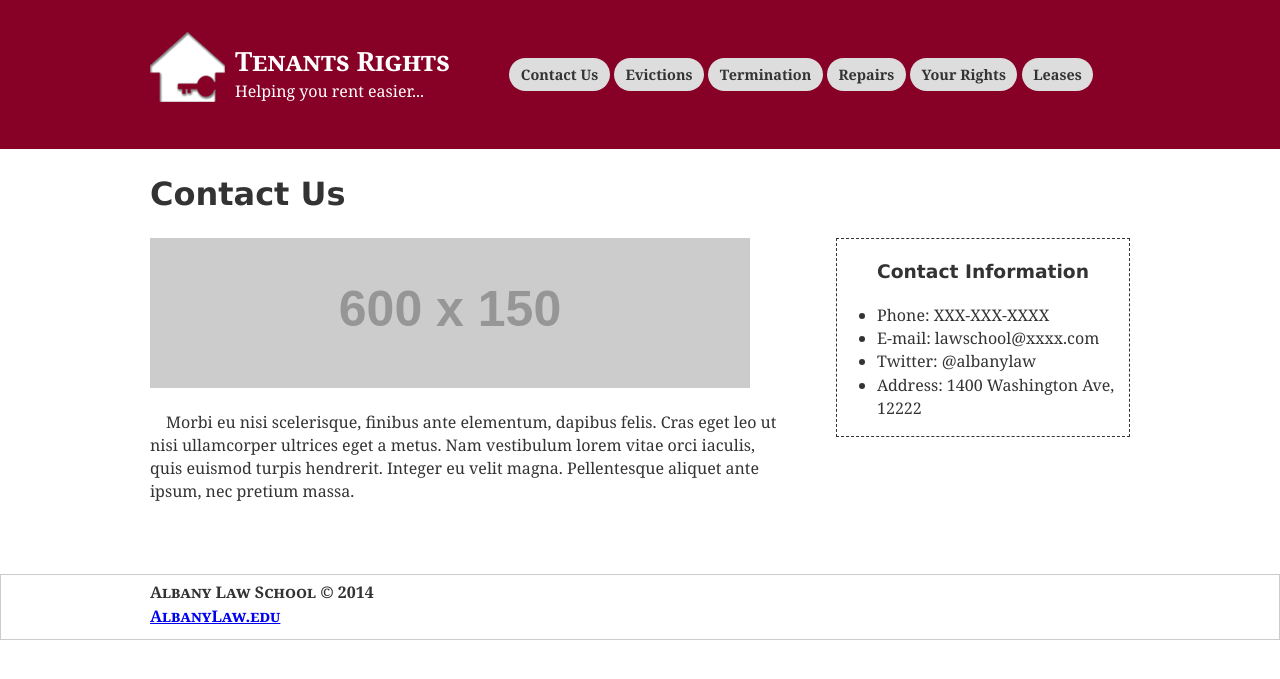
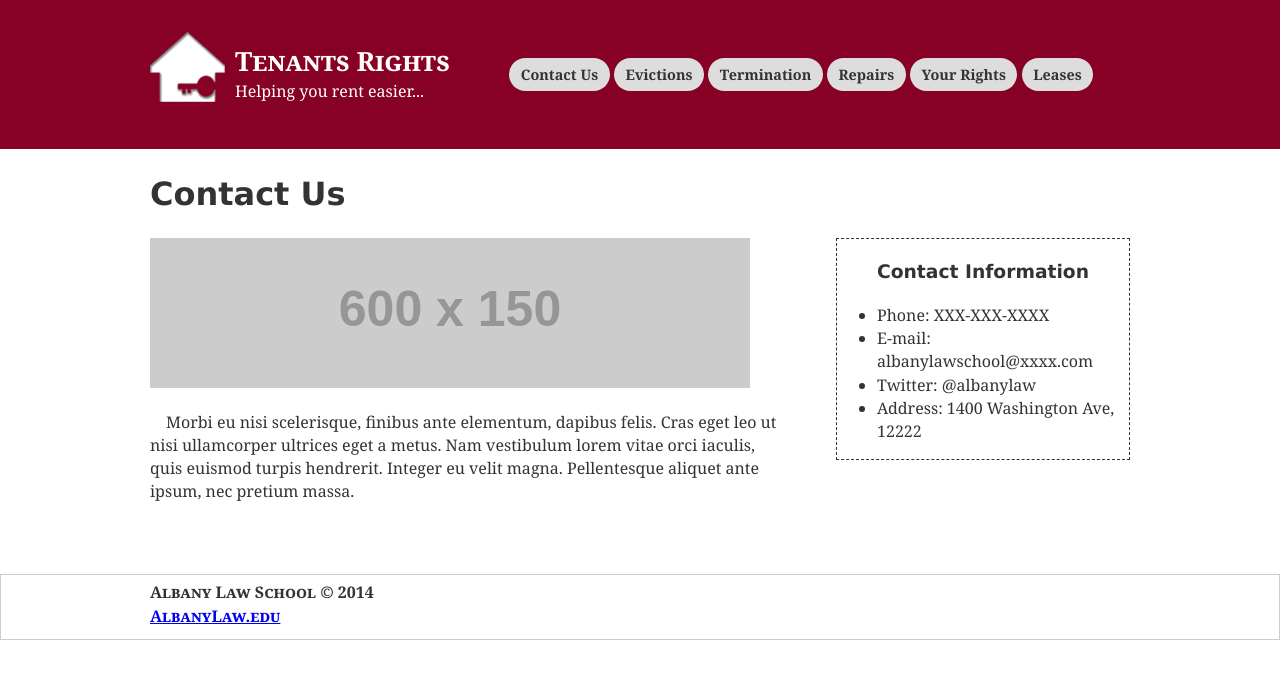
Before and after one commit to iinf362/team5, a Jekyll site: the page built from contact-page.html, in a window 1280 px wide. Shown: the top 679 px of the page. Built offline with Jekyll 4.4.1, drawn with Linux system fonts in a browser that asks for light colours.

Commit message:
Update contact-page.html

```diff
--- a/contact-page.html
+++ b/contact-page.html
@@ -13,7 +13,7 @@ title: Contact Us
         <h3 class="sidebar-title">Contact Information</h3>
         <ul>
             <li>Phone: XXX-XXX-XXXX </li>
-            <li>E-mail: lawschool@xxxx.com</li>
+            <li>E-mail: albanylawschool@xxxx.com</li>
             <li>Twitter: @albanylaw </li>
             <li>Address: 1400 Washington Ave, 12222</li>
         </ul>
```
